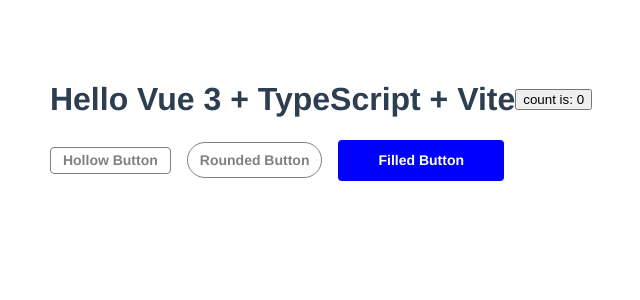
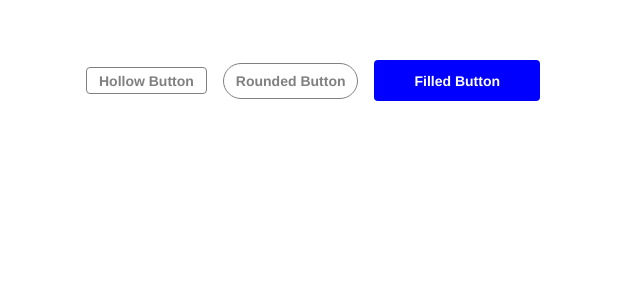
Before and after one commit to Rupnesh/ComponentLibrary, a Vue app: page / in a window 1280 px wide. Shown: the top 300 px of the page, without its empty margins (319-959 px from the left). Built offline with nearby package versions, Linux system fonts and the light colour scheme.

Commit message:
bug: lined commented

```diff
--- a/src/components/Home.vue
+++ b/src/components/Home.vue
@@ -32,10 +32,10 @@
 <template>
   <div class="container">
     <div style="display: flex; flex-direction: column;">
-      <div style="display: flex" class="content">
+      <!-- <div style="display: flex" class="content">
         <h1>{{ msg }}</h1>
         <button type="button" @click="count++">count is: {{ count }}</button>
-      </div>
+      </div> -->
       <div class="content">
         <Button v-for="(button, index) in buttonList" :key="index" :button-props="button" class="btn" :click-fn="() => clickFn('')" />
         <!-- <Button class="btn" :button-props='{type:"hollow", label:"Hollow Button", size:"s"}' :click-fn="() => clickFn('')" /> -->
```
